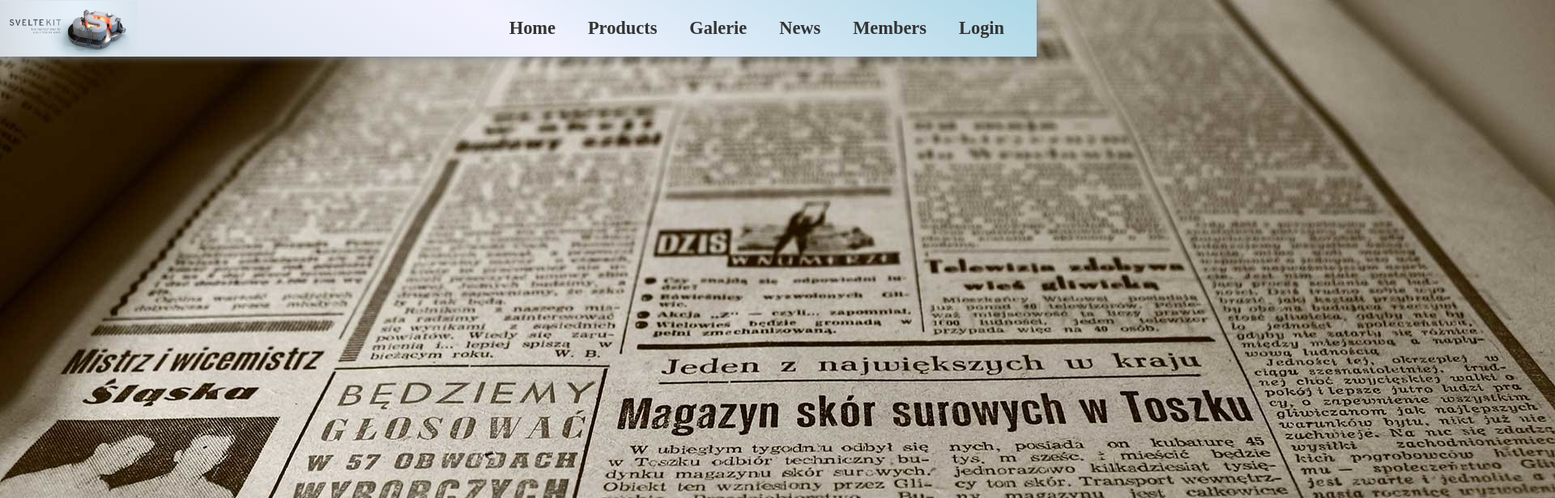
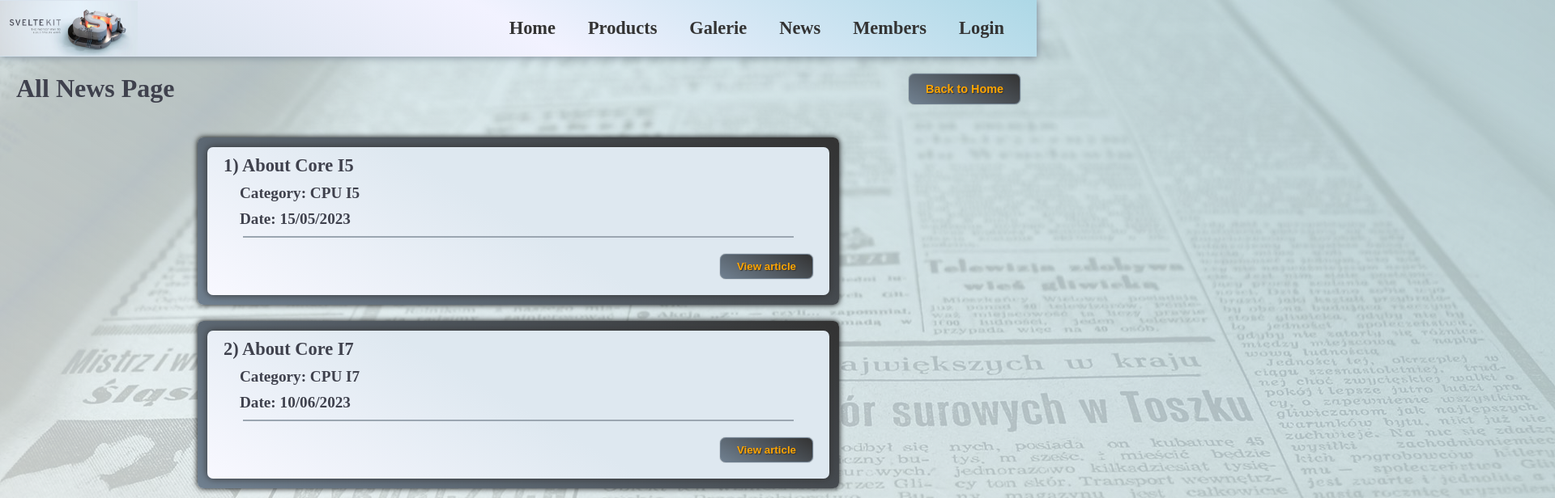
Before and after one commit to TLRKiliann/sveltekit-website, a SvelteKit app in the folder my-app/: page /news in a window 1280 px wide. Shown: the top 616 px of the page at 81% size, 1920 px wide, since content can reach past the window. Built offline with nearby package versions, Linux system fonts and the light colour scheme; no server answers; data requests are answered from the project's data file.

Commit message:
style system organisation updated

```diff
--- a/my-app/src/app.css
+++ b/my-app/src/app.css
@@ -41,3 +41,19 @@
   border: 1px solid slategrey;
   color: #fff;
 }
+
+.div--bgimgjournal {
+  position: fixed;
+  width: 1920px;
+  height: auto;
+  background: linear-gradient(30deg, rgba(173,216,230, 0.1),
+    rgba(173,216,230, 0.4), rgba(173,216,230, 0.7));
+  z-index: -2;
+}
+
+.img--bgjournal {
+  width: 100%;
+  height: 100%;
+  opacity: 0.2;
+  object-fit: cover;
+}
```
Lines whose indentation alone changed are shown as unchanged.
